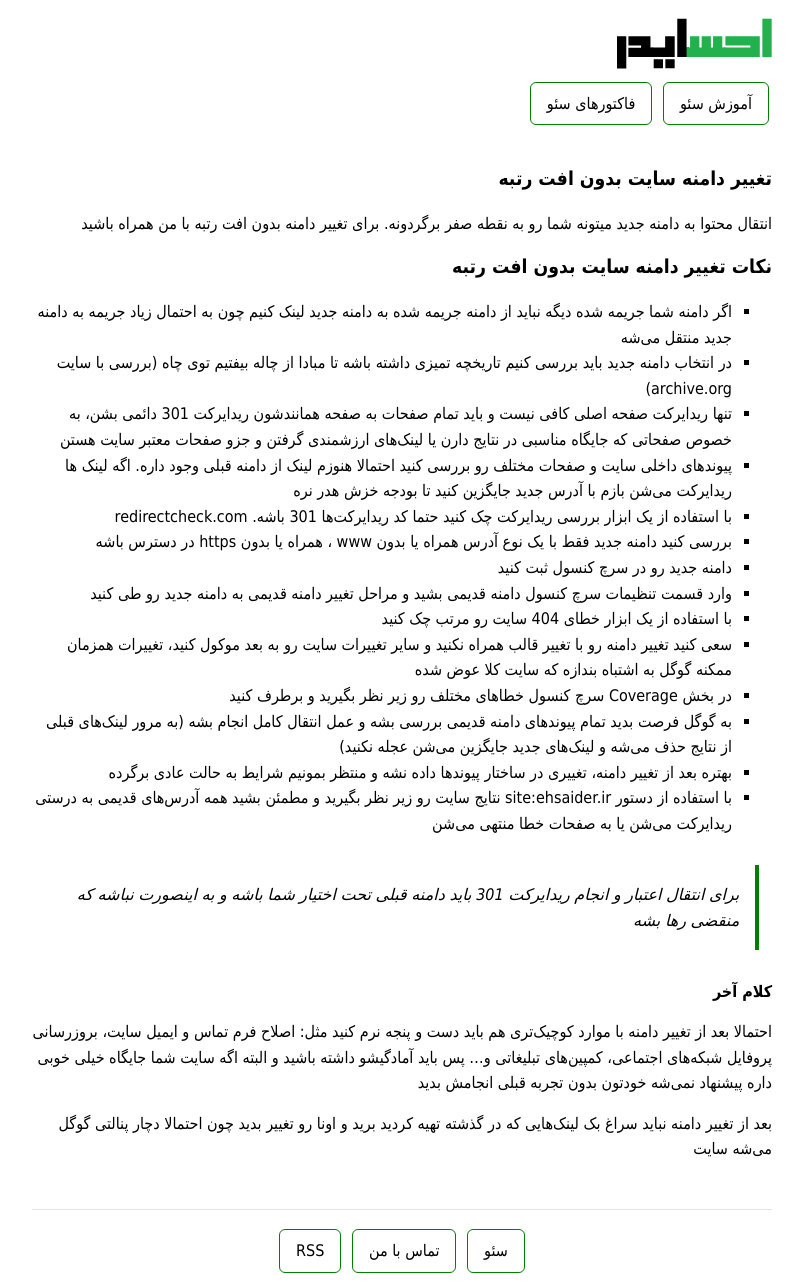
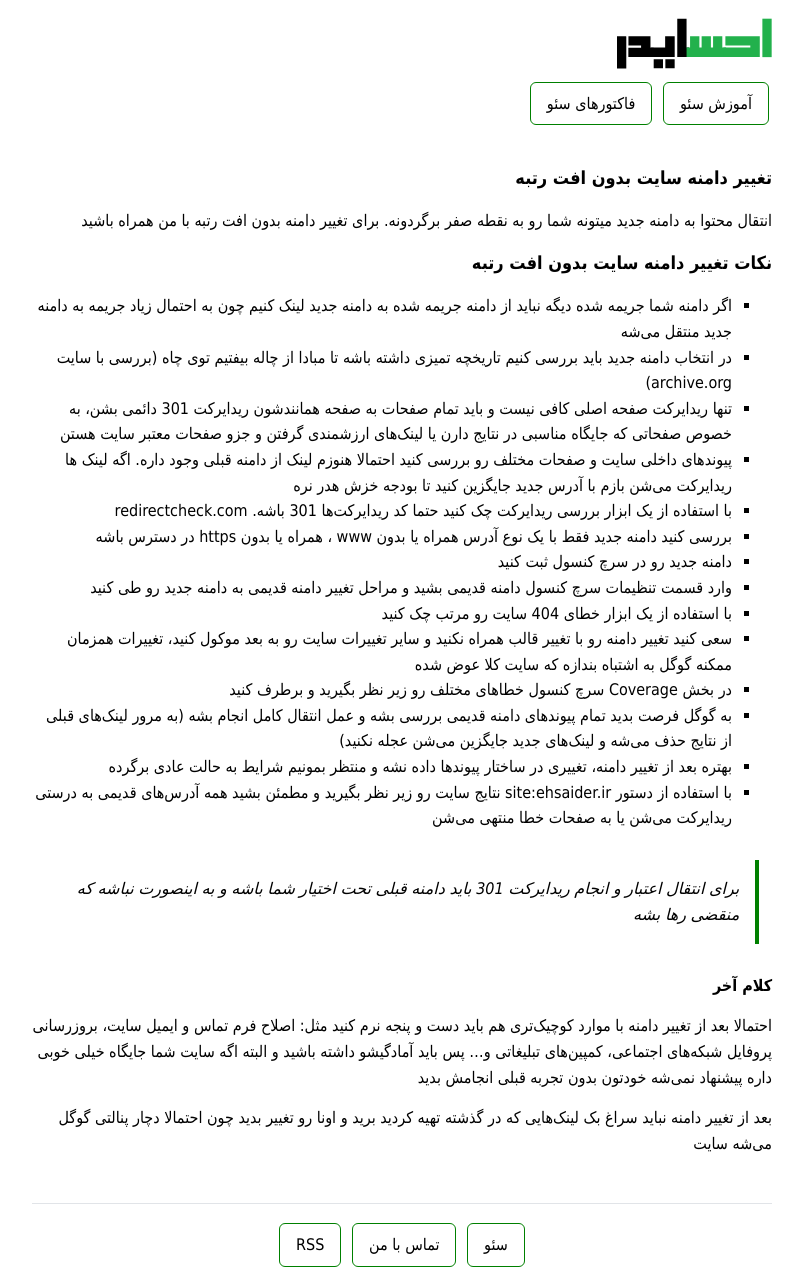
Before and after one commit to darkblog/darkblog.github.io, a Jekyll site: the page built from _posts/2021-5-2-site-url-change.md, in a window 1280 px wide. Shown: the whole page, without its empty margins (238-1041 px from the left). Built offline with Jekyll 4.4.1, drawn with Linux system fonts in a browser that asks for light colours.

Commit message:
Update default.html

```diff
--- a/_layouts/default.html
+++ b/_layouts/default.html
@@ -6,7 +6,7 @@
 <title>{% if page.title %}{{ page.title }}{% else %}{{ site.name }}{% endif %}</title>
 <meta name="description" content="{% if page.excerpt %}{{ page.excerpt | strip_html | strip_newlines | truncate: 160 }}{% else %}{{ site.description }}{% endif %}">
 <link rel="canonical" href="{{ page.url | replace:'index.html','' | prepend: site.baseurl | prepend: site.url }}">
-<style>body{font:100%/1.6 Tahoma}.container{margin:16px auto;padding:0 10px;max-width:740px}h1,h2,h3,h4,h5,h6{font-size:larger}p{margin:15px 0}a{color:black}ul{list-style-type:square}img{max-width:100%}video{max-width:100%}svg{max-width:100%}nav{padding-bottom:20px}.post{padding-bottom:2em;border-bottom:1px solid #e1e4e8}blockquote{margin:1.8em 0.8em;padding:0.1em 1em;font-style:italic;direction:rtl;border-left:none;border-right:4px solid green}.center{display:block;margin:auto;text-align:center}pre{direction:ltr;border:1px solid green;border-radius:6px;padding:8px;overflow-x:auto}.button{border:1px solid green;padding:8px 16px;text-decoration:none;display:inline-block;margin:3px;border-radius:6px}hr{border: 1px solid green}</style>
+<style>body{font:100%/1.6 Tahoma}.container{margin:16px auto;padding:0 10px;max-width:740px}h1,h2,h3,h4,h5,h6{font-size:large}p{margin:15px 0}a{color:black}ul{list-style-type:square}img{max-width:100%}video{max-width:100%}svg{max-width:100%}nav{padding-bottom:20px}.post{padding-bottom:2em;border-bottom:1px solid #e1e4e8}blockquote{margin:1.8em 0.8em;padding:0.1em 1em;font-style:italic;direction:rtl;border-left:none;border-right:4px solid green}.center{display:block;margin:auto;text-align:center}pre{direction:ltr;border:1px solid green;border-radius:6px;padding:8px;overflow-x:auto}.button{border:1px solid green;padding:8px 16px;text-decoration:none;display:inline-block;margin:3px;border-radius:6px}hr{border: 1px solid green}</style>
 </head>
 <body>
 <header class="container">
```
